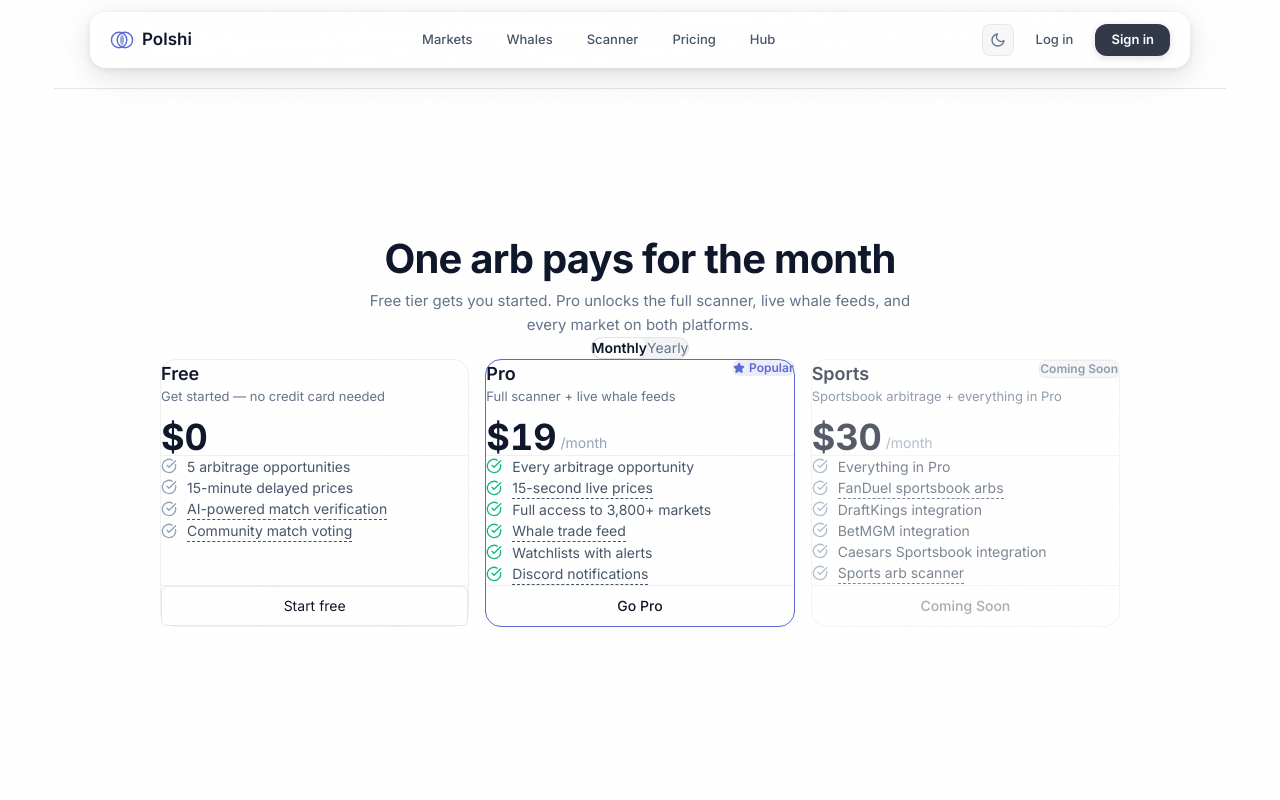
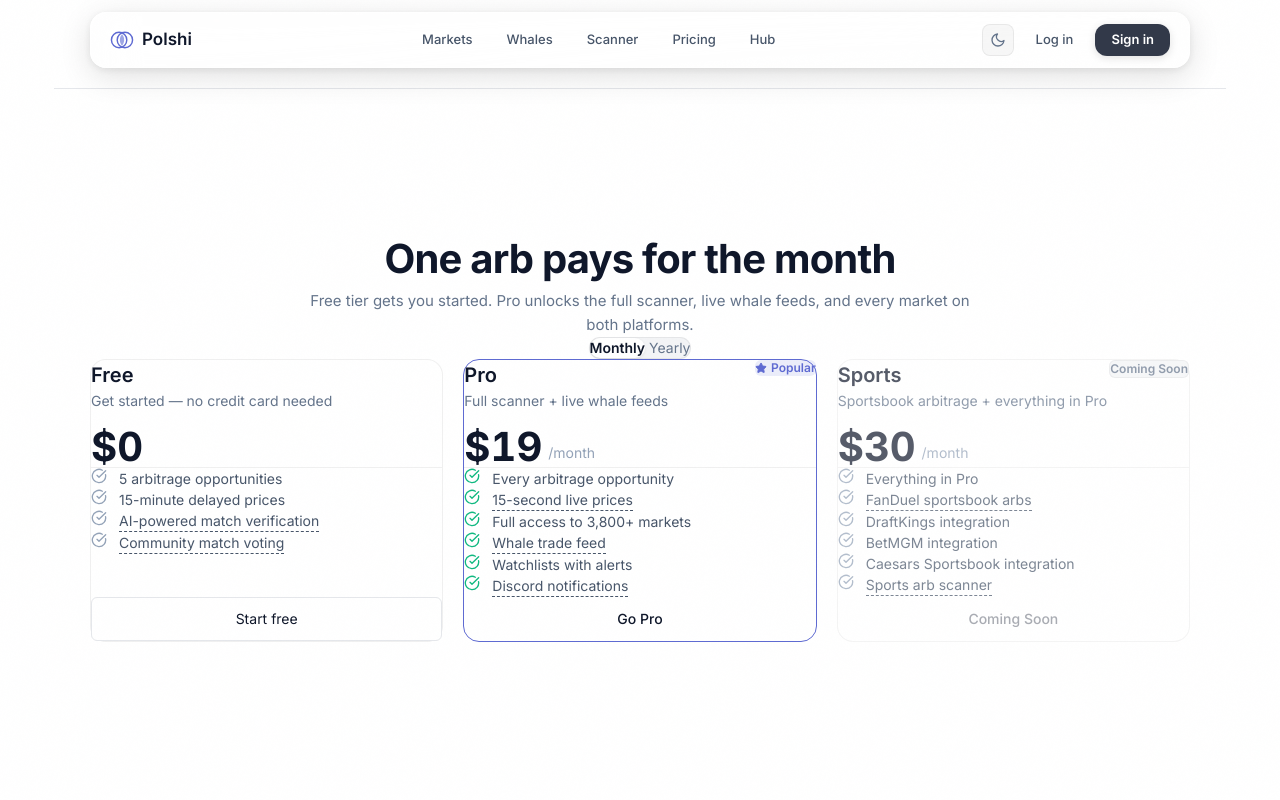
Before and after one commit to polshicom/polshi, a Next.js app: page /pricing in a window 1280 px wide. Shown: the top 800 px of the page. Built offline with nearby package versions, Linux system fonts and the light colour scheme; no server answers.

Commit message:
pricing f

```diff
--- a/src/components/ui/pricing.jsx
+++ b/src/components/ui/pricing.jsx
@@ -26,12 +26,12 @@ export function PricingSection({
   return (
     <div
       className={cn(
-        'flex w-full flex-col items-center justify-center space-y-5 p-4',
+        'flex w-full flex-col items-center justify-center space-y-8 px-6 py-16',
         className,
       )}
       {...props}
     >
-      <div className="mx-auto max-w-xl space-y-3">
+      <div className="mx-auto max-w-2xl space-y-3">
         <h2
           className="text-center font-bold tracking-tight"
           style={{ fontSize: 'clamp(28px, 4vw, 40px)', color: 'var(--color-text-primary)', letterSpacing: '-0.02em' }}
@@ -48,7 +48,7 @@ export function PricingSection({
         frequency={frequency}
         setFrequency={setFrequency}
       />
-      <div className="mx-auto grid w-full grid-cols-1 gap-4 md:grid-cols-3" style={{ maxWidth: 960 }}>
+      <div className="mx-auto grid w-full grid-cols-1 gap-5 md:grid-cols-3" style={{ maxWidth: 1100 }}>
         {plans.map((plan) => (
           <PricingCard plan={plan} key={plan.name} frequency={frequency} />
         ))}
@@ -65,10 +65,10 @@ export function PricingFrequencyToggle({
 }) {
   return (
     <div
-      className={cn('mx-auto flex w-fit rounded-full p-1', className)}
+      className={cn('mx-auto flex w-fit rounded-full p-1 gap-1', className)}
       style={{
         background: 'var(--color-bg-tertiary)',
-        border: '0.5px solid var(--glass-border)',
+        border: '1px solid var(--glass-border)',
       }}
       {...props}
     >
@@ -76,7 +76,7 @@ export function PricingFrequencyToggle({
         <button
           key={freq}
           onClick={() => setFrequency(freq)}
-          className="relative px-5 py-1.5 text-sm capitalize"
+          className="relative px-6 py-2 text-sm capitalize"
           style={{
             borderRadius: 9999,
             fontWeight: frequency === freq ? 600 : 400,
@@ -105,7 +105,7 @@ export function PricingCard({
       className={cn('relative flex w-full flex-col rounded-2xl', className)}
       style={{
         background: 'var(--glass-bg)',
-        border: plan.highlighted ? '1.5px solid var(--color-brand-bg)' : '0.5px solid var(--glass-border)',
+        border: plan.highlighted ? '1.5px solid var(--color-brand-bg)' : '1px solid var(--glass-border)',
         opacity: plan.comingSoon ? 0.7 : 1,
         transition: 'transform 0.2s, box-shadow 0.2s',
       }}
@@ -115,25 +115,25 @@ export function PricingCard({
     >
       {/* Header */}
       <div
-        className="rounded-t-2xl p-5"
-        style={{ borderBottom: '0.5px solid var(--glass-border)' }}
+        className="rounded-t-2xl p-6"
+        style={{ borderBottom: '1px solid var(--glass-border)' }}
       >
-        <div className="flex items-start justify-between mb-1">
-          <div style={{ fontSize: 18, fontWeight: 600, color: 'var(--color-text-primary)' }}>
+        <div className="flex items-start justify-between mb-2">
+          <div style={{ fontSize: 20, fontWeight: 600, color: 'var(--color-text-primary)' }}>
             {plan.name}
           </div>
           <div className="flex items-center gap-2">
             {plan.comingSoon && (
               <span
-                className="rounded-md px-2 py-0.5 text-xs font-semibold"
-                style={{ background: 'var(--color-bg-tertiary)', color: 'var(--color-text-tertiary)', border: '0.5px solid var(--glass-border)' }}
+                className="rounded-md px-2.5 py-0.5 text-xs font-semibold"
+                style={{ background: 'var(--color-bg-tertiary)', color: 'var(--color-text-tertiary)', border: '1px solid var(--glass-border)' }}
               >
                 Coming Soon
               </span>
             )}
             {plan.highlighted && (
               <span
-                className="flex items-center gap-1 rounded-md px-2 py-0.5 text-xs font-semibold"
+                className="flex items-center gap-1 rounded-md px-2.5 py-0.5 text-xs font-semibold"
                 style={{ background: 'rgba(94, 106, 210, 0.12)', color: 'var(--color-brand-bg)' }}
               >
                 <Star className="h-3 w-3 fill-current" />
@@ -142,21 +142,21 @@ export function PricingCard({
             )}
           </div>
         </div>
-        <p style={{ fontSize: 13, color: 'var(--color-text-tertiary)', marginBottom: 12 }}>
+        <p style={{ fontSize: 14, color: 'var(--color-text-tertiary)', marginBottom: 16, lineHeight: 1.5 }}>
           {plan.info}
         </p>
-        <div className="flex items-end gap-1">
-          <span style={{ fontSize: 36, fontWeight: 700, color: 'var(--color-text-primary)', lineHeight: 1, fontVariantNumeric: 'tabular-nums' }}>
+        <div className="flex items-end gap-1.5">
+          <span style={{ fontSize: 40, fontWeight: 700, color: 'var(--color-text-primary)', lineHeight: 1, fontVariantNumeric: 'tabular-nums' }}>
             ${frequency === 'yearly' && plan.price.yearly > 0
               ? Math.round(plan.price.yearly / 12)
               : plan.price.monthly}
           </span>
-          <span style={{ fontSize: 14, color: 'var(--color-text-quaternary)', paddingBottom: 2 }}>
+          <span style={{ fontSize: 14, color: 'var(--color-text-quaternary)', paddingBottom: 4 }}>
             {plan.price.monthly > 0 ? '/month' : ''}
           </span>
         </div>
         {frequency === 'yearly' && plan.price.yearly > 0 && (
-          <p style={{ fontSize: 12, color: 'var(--color-text-quaternary)', marginTop: 4 }}>
+          <p style={{ fontSize: 13, color: 'var(--color-text-quaternary)', marginTop: 6 }}>
             ${plan.price.yearly}/year
             <span style={{ color: '#10b981', marginLeft: 8, fontWeight: 600 }}>
               Save {Math.round(((plan.price.monthly * 12 - plan.price.yearly) / (plan.price.monthly * 12)) * 100)}%
@@ -166,46 +166,49 @@ export function PricingCard({
       </div>
 
       {/* Features */}
-      <div className="space-y-3 px-5 py-5 flex-1" style={{ fontSize: 14 }}>
+      <div className="space-y-3.5 px-6 py-6 flex-1" style={{ fontSize: 14 }}>
         {plan.features.map((feature, index) => (
-          <div key={index} className="flex items-center gap-2.5">
+          <div key={index} className="flex items-start gap-3">
             <CheckCircle
-              className="h-4 w-4 shrink-0"
+              className="h-4 w-4 shrink-0 mt-0.5"
               style={{ color: plan.highlighted ? '#10b981' : 'var(--color-text-quaternary)' }}
             />
+            {feature.tooltip ? (
               <TooltipProvider>
                 <Tooltip delayDuration={0}>
                   <TooltipTrigger asChild>
-                  <p
-                    style={{ color: 'var(--color-text-secondary)' }}
-                    className={cn(
-                      feature.tooltip && 'cursor-pointer border-b border-dashed',
-                    )}
+                    <span
+                      style={{ color: 'var(--color-text-secondary)', lineHeight: 1.5 }}
+                      className="cursor-help border-b border-dashed"
                     >
                       {feature.text}
-                  </p>
+                    </span>
                   </TooltipTrigger>
-                {feature.tooltip && (
                   <TooltipContent>
                     <p>{feature.tooltip}</p>
                   </TooltipContent>
-                )}
                 </Tooltip>
               </TooltipProvider>
+            ) : (
+              <span style={{ color: 'var(--color-text-secondary)', lineHeight: 1.5 }}>
+                {feature.text}
+              </span>
+            )}
           </div>
         ))}
       </div>
 
       {/* CTA */}
-      <div className="mt-auto w-full p-4" style={{ borderTop: '0.5px solid var(--glass-border)' }}>
+      <div className="mt-auto w-full p-6 pt-0">
         {plan.comingSoon ? (
-          <Button className="w-full" variant="outline" disabled>
+          <Button className="w-full" variant="outline" size="lg" disabled>
             Coming Soon
           </Button>
         ) : plan.btn.onClick ? (
           <Button
             className="w-full"
             variant={plan.highlighted ? 'default' : 'outline'}
+            size="lg"
             onClick={plan.btn.onClick}
           >
             {plan.btn.text}
@@ -214,6 +217,7 @@ export function PricingCard({
           <Button
             className="w-full"
             variant={plan.highlighted ? 'default' : 'outline'}
+            size="lg"
             asChild
           >
             <Link href={plan.btn.href}>{plan.btn.text}</Link>
```
Lines whose indentation alone changed are shown as unchanged.
